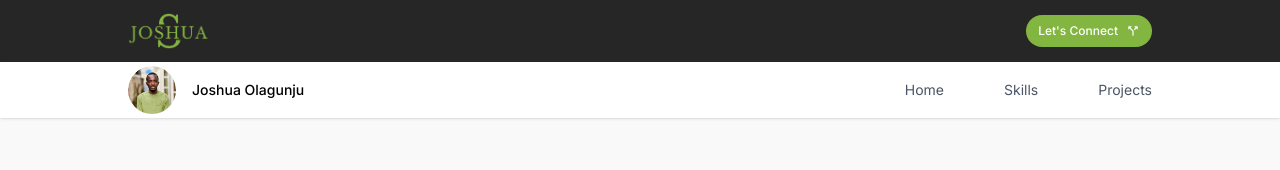
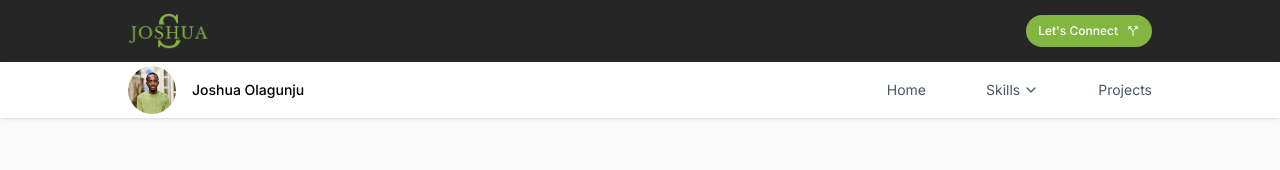
Before and after one commit to Joshua-olagunju/REACT-PORTFOLIO, a React (Vite) app: page / in a window 1280 px wide. Shown: the top 170 px of the page. Built offline with nearby package versions, Linux system fonts and the light colour scheme.

Commit message:
working on settings and the whole user details

```diff
--- a/src/pages/faq.tsx
+++ b/src/pages/faq.tsx
@@ -37,7 +37,7 @@ export function FAQs() {
   ];
 
   return (
-    <section className="py-10 max-w-4xl mx-auto text-center px-3">
+    <section className="py-10 max-w-3xl mx-auto text-center px-3">
       <div className="text-xs text-[#83b541] bg-white/10 shadow flex items-center justify-center py-2 px-4 gap-1 rounded-full   w-fit mx-auto border-[#4682A9]/20">
         <CiStar className="text-center" size={20} /> FAQs
       </div>
--- a/src/pages/header.tsx
+++ b/src/pages/header.tsx
@@ -3,6 +3,7 @@ import { MdOutlineMenu } from "react-icons/md";
 import { MdCallSplit } from "react-icons/md";
 import { LiaTimesSolid } from "react-icons/lia";
 import { useState } from "react";
+import { IoChevronDown } from "react-icons/io5";
 // ==================================
 // Header Component
 // ==================================
@@ -67,8 +68,8 @@ export function Header() {
                 </a>
               </li>
               <li>
-                <a href="#skills" className="hover:text-[#83b541] transition">
-                  Skills
+                <a href="#skills" className="hover:text-[#83b541] transition flex items-center gap-1">
+                  Skills <IoChevronDown size={14} />
                 </a>
               </li>
               <li>
```
Lines whose indentation alone changed are shown as unchanged.
